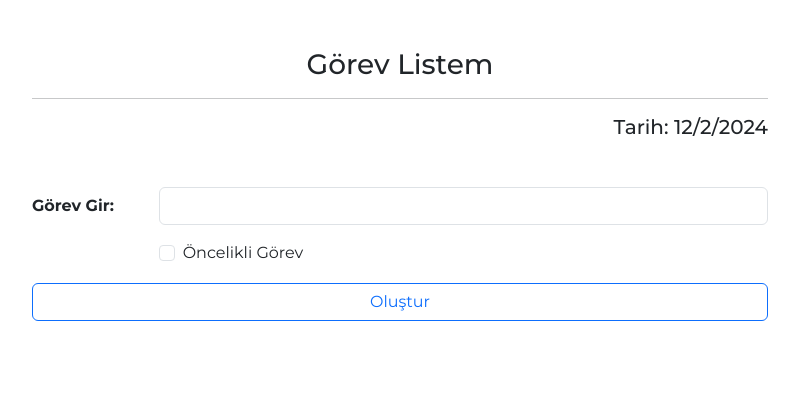
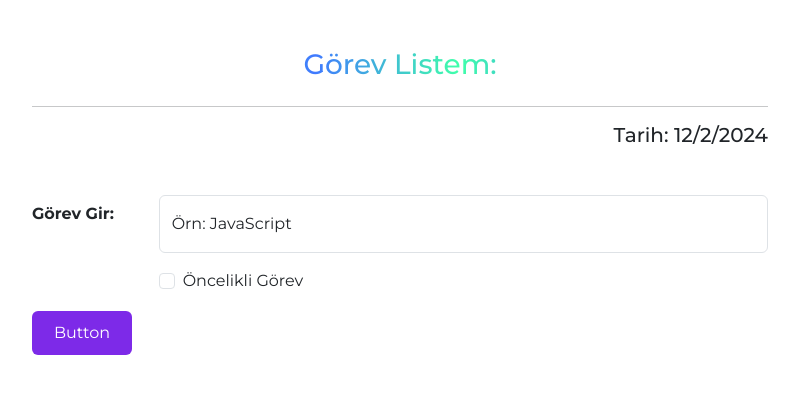
Before and after one commit to alpataseven/ReactForm, a React (Vite) app: page /list in a window 1280 px wide. Shown: the top 394 px of the page, without its empty margins (240-1039 px from the left). Built offline with nearby package versions, Linux system fonts and the light colour scheme.

Commit message:
Tamamlandı..

```diff
--- a/package.json
+++ b/package.json
@@ -10,6 +10,7 @@
     "preview": "vite preview"
   },
   "dependencies": {
+    "@react-spring/web": "^9.7.5",
     "bootstrap": "^5.3.3",
     "react": "^18.3.1",
     "react-dom": "^18.3.1",
--- a/src/App.css
+++ b/src/App.css
@@ -73,7 +73,7 @@
   .text-style {
     font-size: 104px;
     text-transform: uppercase;
-    margin-top: 15rem;
+    margin-top: 10rem;
   }
 
   #homepage-btn {
@@ -81,3 +81,40 @@
     justify-content: center;
     align-items: center;
   }
+
+  /*Text style 1*/
+
+  .second-title-style {
+    text-align: center;
+    color: #34495e;
+  }
+
+  /*Task Page Title Style*/
+
+  .shiny-text {
+    color: #b5b5b5a4;
+    background: linear-gradient(
+      120deg,
+      rgba(255, 255, 255, 0) 40%,
+      rgba(255, 255, 255, 0.8) 50%,
+      rgba(255, 255, 255, 0) 60%
+    );
+    background-size: 200% 100%;
+    -webkit-background-clip: text;
+    background-clip: text;
+    display: inline-block;
+    animation: shine 5s linear infinite;
+  }
+
+  @keyframes shine {
+    0% {
+      background-position: 100%;
+    }
+    100% {
+      background-position: -100%;
+    }
+  }
+
+  .shiny-text.disabled {
+    animation: none;
+  }
--- /dev/null
+++ b/src/Components/FormButton.jsx
@@ -0,0 +1,109 @@
+import React from 'react';
+import styled from 'styled-components';
+
+const FormButton = () => {
+  return (
+    <StyledWrapper>
+      <button type='submit' className="button">
+        Button
+      </button>
+    </StyledWrapper>
+  );
+}
+
+const StyledWrapper = styled.div`
+  .button {
+    position: relative;
+    padding: 10px 22px;
+    border-radius: 6px;
+    border: none;
+    color: #fff;
+    cursor: pointer;
+    background-color: #7d2ae8;
+    transition: all 0.2s ease;
+  }
+
+  .button:active {
+    transform: scale(0.96);
+  }
+
+  .button:before,
+  .button:after {
+    position: absolute;
+    content: "";
+    width: 150%;
+    left: 50%;
+    height: 100%;
+    transform: translateX(-50%);
+    z-index: -1000;
+    background-repeat: no-repeat;
+  }
+
+  .button:hover:before {
+    top: -70%;
+    background-image: radial-gradient(circle, #7d2ae8 20%, transparent 20%),
+      radial-gradient(circle, transparent 20%, #7d2ae8 20%, transparent 30%),
+      radial-gradient(circle, #7d2ae8 20%, transparent 20%),
+      radial-gradient(circle, #7d2ae8 20%, transparent 20%),
+      radial-gradient(circle, transparent 10%, #7d2ae8 15%, transparent 20%),
+      radial-gradient(circle, #7d2ae8 20%, transparent 20%),
+      radial-gradient(circle, #7d2ae8 20%, transparent 20%),
+      radial-gradient(circle, #7d2ae8 20%, transparent 20%),
+      radial-gradient(circle, #7d2ae8 20%, transparent 20%);
+    background-size: 10% 10%, 20% 20%, 15% 15%, 20% 20%, 18% 18%, 10% 10%, 15% 15%,
+      10% 10%, 18% 18%;
+    background-position: 50% 120%;
+    animation: greentopBubbles 0.6s ease;
+  }
+
+  @keyframes greentopBubbles {
+    0% {
+      background-position: 5% 90%, 10% 90%, 10% 90%, 15% 90%, 25% 90%, 25% 90%,
+        40% 90%, 55% 90%, 70% 90%;
+    }
+
+    50% {
+      background-position: 0% 80%, 0% 20%, 10% 40%, 20% 0%, 30% 30%, 22% 50%,
+        50% 50%, 65% 20%, 90% 30%;
+    }
+
+    100% {
+      background-position: 0% 70%, 0% 10%, 10% 30%, 20% -10%, 30% 20%, 22% 40%,
+        50% 40%, 65% 10%, 90% 20%;
+      background-size: 0% 0%, 0% 0%, 0% 0%, 0% 0%, 0% 0%, 0% 0%;
+    }
+  }
+
+  .button:hover::after {
+    bottom: -70%;
+    background-image: radial-gradient(circle, #7d2ae8 20%, transparent 20%),
+      radial-gradient(circle, #7d2ae8 20%, transparent 20%),
+      radial-gradient(circle, transparent 10%, #7d2ae8 15%, transparent 20%),
+      radial-gradient(circle, #7d2ae8 20%, transparent 20%),
+      radial-gradient(circle, #7d2ae8 20%, transparent 20%),
+      radial-gradient(circle, #7d2ae8 20%, transparent 20%),
+      radial-gradient(circle, #7d2ae8 20%, transparent 20%);
+    background-size: 15% 15%, 20% 20%, 18% 18%, 20% 20%, 15% 15%, 20% 20%, 18% 18%;
+    background-position: 50% 0%;
+    animation: greenbottomBubbles 0.6s ease;
+  }
+
+  @keyframes greenbottomBubbles {
+    0% {
+      background-position: 10% -10%, 30% 10%, 55% -10%, 70% -10%, 85% -10%,
+        70% -10%, 70% 0%;
+    }
+
+    50% {
+      background-position: 0% 80%, 20% 80%, 45% 60%, 60% 100%, 75% 70%, 95% 60%,
+        105% 0%;
+    }
+
+    100% {
+      background-position: 0% 90%, 20% 90%, 45% 70%, 60% 110%, 75% 80%, 95% 70%,
+        110% 10%;
+      background-size: 0% 0%, 0% 0%, 0% 0%, 0% 0%, 0% 0%, 0% 0%;
+    }
+  }`;
+
+export default FormButton;
--- a/src/TaskForm.jsx
+++ b/src/TaskForm.jsx
@@ -1,6 +1,8 @@
 import { useEffect, useState } from "react"
 import TaskList from "./TaskList"
 import { v4 as uuidv4 } from 'uuid'
+import FormButton from "./Components/FormButton"
+import GradientText from "./Components/GradientText"
 
 export default function TaskForm() {
     const emptyForm = { task: "", priority: false, }
@@ -76,19 +78,31 @@ export default function TaskForm() {
     return (
         <>
             <form onSubmit={handleFormSubmit}>
-                <h3 className="text-center mb-3">Görev Listem</h3>
+                <GradientText
+                        colors={["#40ffaa", "#4079ff", "#40ffaa", "#4079ff", "#40ffaa"]}
+                        animationSpeed={3}
+                        showBorder={false}
+                      >
+                        <h3 className="">Görev Listem:</h3>
+                      </GradientText>
                 <hr />
+
                 <h5 className="text-end mb-5">Tarih: {currentDate}</h5>
                 <div className="row mb-3">
                     <label htmlFor="task" className="col-sm-2 col-form-label fw-bold">Görev Gir:</label>
                     <div className="col-sm-10">
+                        <div className="form-floating">
                             <input
                                 type="text"
                                 className="form-control"
+                                placeholder="lorem ipsum"
                                 value={formData.task}
                                 id="task"
                                 name="task"
                                 onChange={handleInputChange} />
+                            <label for="floatingInput">Örn: JavaScript</label>
+                        </div>
+
                     </div>
                 </div>
                 <div className="row mb-3">
@@ -108,7 +122,7 @@ export default function TaskForm() {
                     </div>
                 </div>
                 <div className="d-grid gap-2">
-                    <button type="submit" class="btn btn-outline-primary">Oluştur</button>
+                    <FormButton />
                 </div>
             </form>
             <br />
--- a/src/pages/Homepage.jsx
+++ b/src/pages/Homepage.jsx
@@ -10,13 +10,19 @@ export default function Homepage() {
         animationSpeed={3}
         showBorder={false}
       >
-        <h1 className="text-style">Görev Listesi</h1>
+        <h1 className="text-style">Hadi Başla</h1>
       </GradientText>
 
-      <div className="mt-3" id="homepage-btn">
+      <h2 className="second-title-style mt-3">Hedeflerinizi Kolayca Yönetin!</h2>
+      <br />
+      <h4 className="second-title-style mt-3">Hedeflerinizi gerçekleştirmek için ilk adımı atın: Bugün başlayın! 🚀</h4>
+
+
+
+      <div className="mt-5" id="homepage-btn">
         <StyledWrapper>
           <NavLink to="/list">
-            <span className="text">Get Started!</span>
+            <span className="text">Başlayalım!</span>
           </NavLink>
         </StyledWrapper>
       </div>
```
Also changed, not shown: src/Components/Checkbox.jsx (+7 -9 lines), src/Components/FormInput.jsx (added, +105 -0 lines), src/Components/TaskPageTitle.jsx (added, +15 -0 lines), 1 other file (tests, documents, lock files or other folders). Lines whose indentation alone changed are shown as unchanged.
